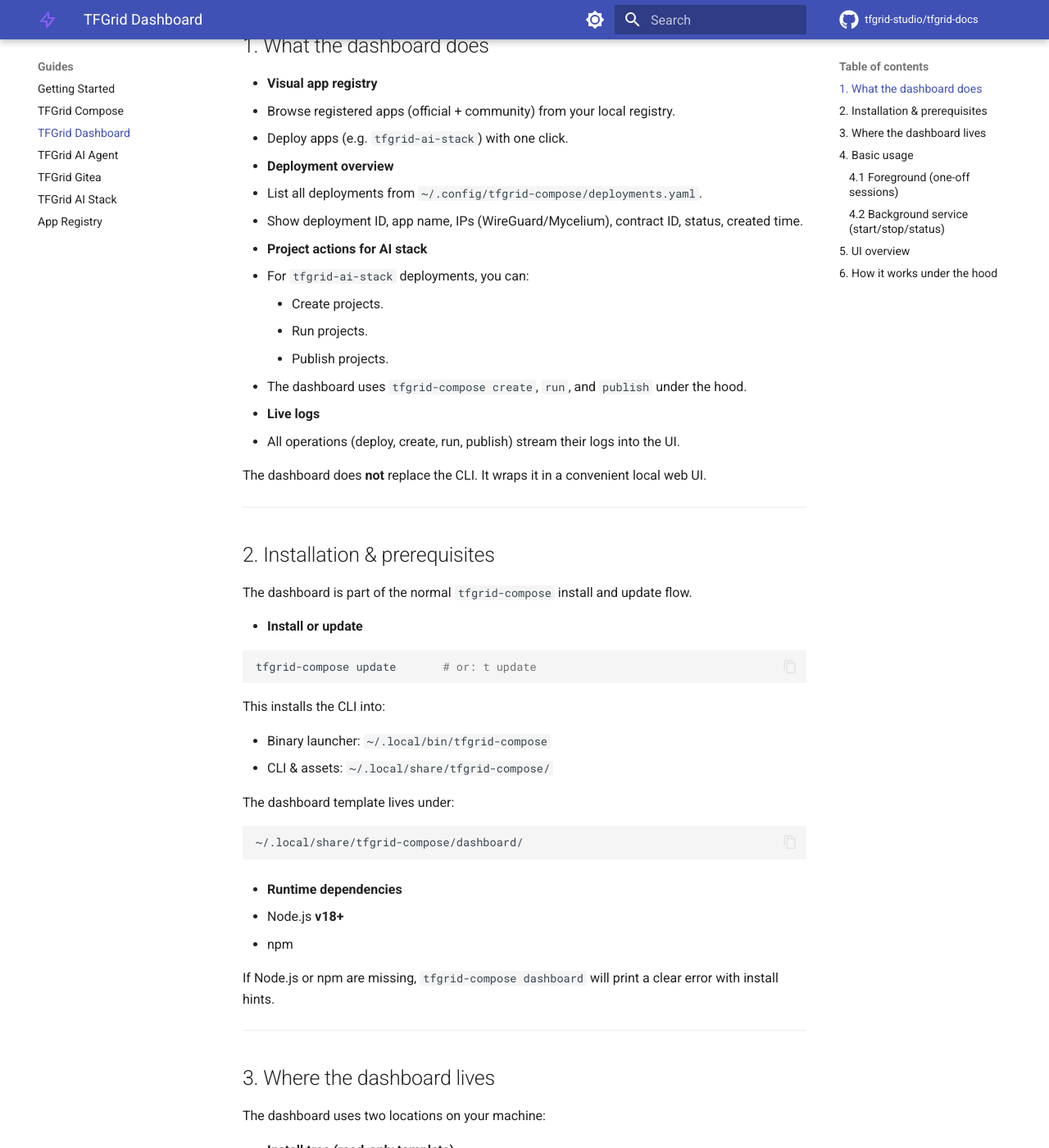
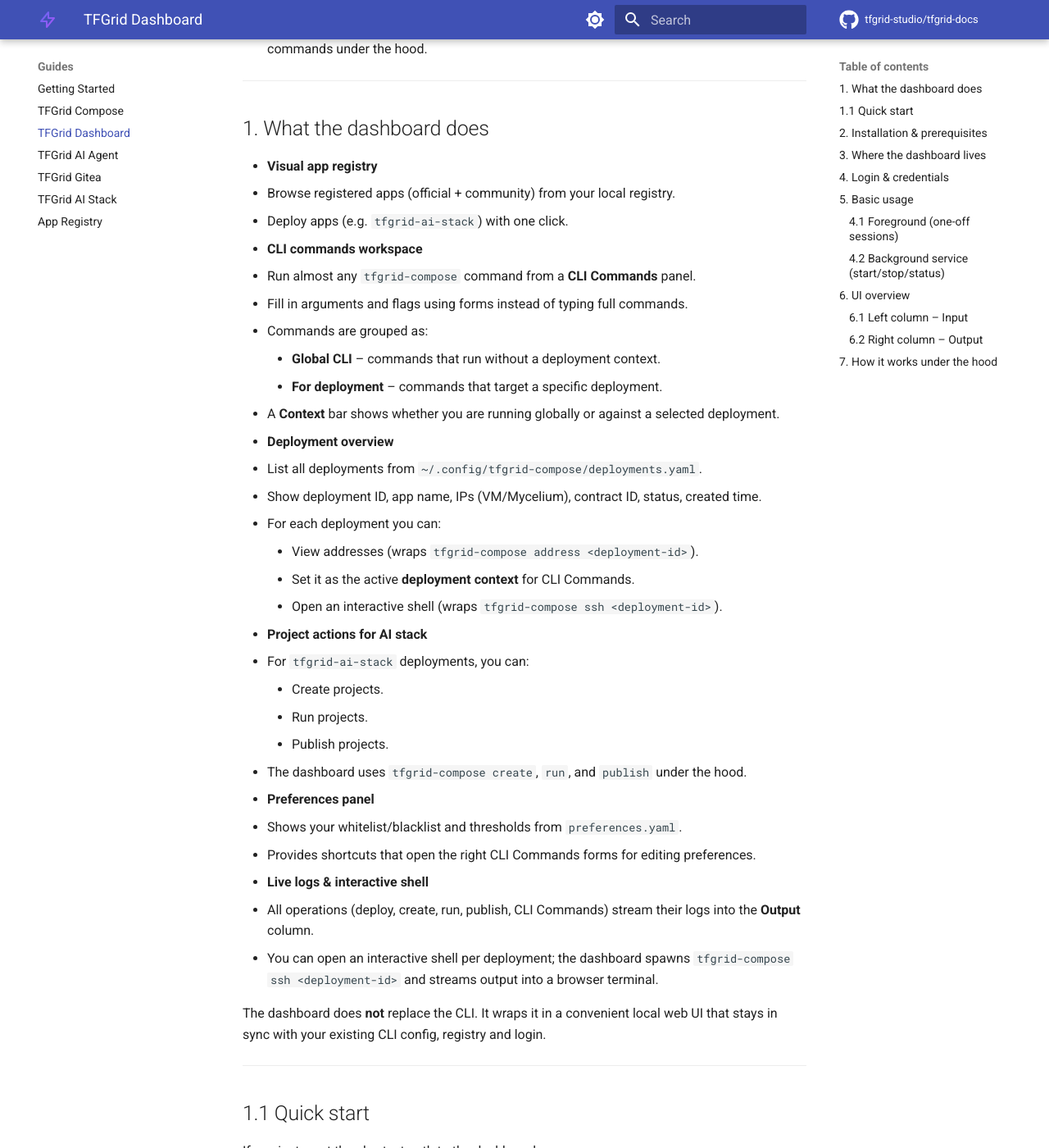
Before and after one commit to tfgrid-studio/tfgrid-docs, an MkDocs documentation site: the page built from docs/guides/tfgrid-dashboard.md, in a window 1280 px wide and 1400 px high, scrolled down 390 px. Shown: the whole window at 82% size. Built offline with MkDocs 1.6.1 and Material for MkDocs 9.7.7, drawn with Linux system fonts in a browser that asks for light colours; comment, search, counter and statistics services are not loaded; the version menu is left out; some of the changed text lies outside the part shown.

Commit message:
docs: Enhance TFGrid Dashboard guide with CLI commands workspace and interactive shell details

````diff
--- a/docs/guides/tfgrid-dashboard.md
+++ b/docs/guides/tfgrid-dashboard.md
@@ -4,7 +4,10 @@
 
 This guide explains how to use the `tfgrid-compose` local dashboard to manage apps and deployments visually.
 
-The dashboard is a thin web UI on top of the existing CLI, config, and registry files.
+The dashboard is a thin web UI on top of the existing CLI, config, and registry files. You can:
+
+- Use the **command-line interface (CLI)** directly, _or_
+- Use the **TFGrid Studio Dashboard** as a user-friendly browser UI that calls the same commands under the hood.
 
 ---
 
@@ -14,9 +17,21 @@
   - Browse registered apps (official + community) from your local registry.
   - Deploy apps (e.g. `tfgrid-ai-stack`) with one click.
 
+- **CLI commands workspace**
+  - Run almost any `tfgrid-compose` command from a **CLI Commands** panel.
+  - Fill in arguments and flags using forms instead of typing full commands.
+  - Commands are grouped as:
+    - **Global CLI** – commands that run without a deployment context.
+    - **For deployment** – commands that target a specific deployment.
+  - A **Context** bar shows whether you are running globally or against a selected deployment.
+
 - **Deployment overview**
   - List all deployments from `~/.config/tfgrid-compose/deployments.yaml`.
-  - Show deployment ID, app name, IPs (WireGuard/Mycelium), contract ID, status, created time.
+  - Show deployment ID, app name, IPs (VM/Mycelium), contract ID, status, created time.
+  - For each deployment you can:
+    - View addresses (wraps `tfgrid-compose address <deployment-id>`).
+    - Set it as the active **deployment context** for CLI Commands.
+    - Open an interactive shell (wraps `tfgrid-compose ssh <deployment-id>`).
 
 - **Project actions for AI stack**
   - For `tfgrid-ai-stack` deployments, you can:
@@ -25,10 +40,34 @@
     - Publish projects.
   - The dashboard uses `tfgrid-compose create`, `run`, and `publish` under the hood.
 
-- **Live logs**
-  - All operations (deploy, create, run, publish) stream their logs into the UI.
+- **Preferences panel**
+  - Shows your whitelist/blacklist and thresholds from `preferences.yaml`.
+  - Provides shortcuts that open the right CLI Commands forms for editing preferences.
 
-The dashboard does **not** replace the CLI. It wraps it in a convenient local web UI.
+- **Live logs & interactive shell**
+  - All operations (deploy, create, run, publish, CLI Commands) stream their logs into the **Output** column.
+  - You can open an interactive shell per deployment; the dashboard spawns `tfgrid-compose ssh <deployment-id>` and streams output into a browser terminal.
+
+The dashboard does **not** replace the CLI. It wraps it in a convenient local web UI that stays in sync with your existing CLI config, registry and login.
+
+---
+
+## 1.1 Quick start
+
+If you just want the shortest path to the dashboard:
+
+```bash
+# 1) Install / update tfgrid-compose
+tfgrid-compose update           # or: t update
+
+# 2) Login once with the CLI (required before deploying)
+tfgrid-compose login
+
+# 3) Start the local dashboard
+t dashboard                     # or: tfgrid-compose dashboard
+```
+
+Then open the printed `http://localhost:PORT` URL in your browser.
 
 ---
 
@@ -86,7 +125,25 @@
 
 ---
 
-## 4. Basic usage
+## 4. Login & credentials
+
+The dashboard does **not** introduce a separate browser login. It reuses the same identity and configuration that you already use with the CLI.
+
+- Before deploying or running anything from the dashboard, run once in a terminal:
+
+  ```bash
+  tfgrid-compose login
+  ```
+
+- The dashboard then:
+  - Uses the same key material and config files as `tfgrid-compose`.
+  - Respects your network preferences, whitelists/blacklists, and patterns.
+
+If you can successfully deploy from the CLI, the dashboard will be able to deploy with the same credentials.
+
+---
+
+## 5. Basic usage
 
 ### 4.1 Foreground (one-off sessions)
 
@@ -185,7 +242,7 @@
 
 ---
 
-## 5. UI overview
+## 6. UI overview
 
 Once the server is running, open the dashboard in your browser:
 
@@ -193,39 +250,73 @@
 http://localhost:<port from status>
 ```
 
-The UI is a single-page app with three main areas:
+The UI is a split-screen single-page app with two columns:
 
-- **Apps panel**
+- **Left: Input (apps, commands, deployments, preferences)**
+- **Right: Output (logs and shell)**
+
+### 6.1 Left column – Input
+
+- **Apps from Registry**
   - Lists registry apps from `~/.config/tfgrid-compose/registry/apps.yaml`.
-  - One-click deploy buttons for each app.
+  - One-click **Deploy** buttons for each app.
+
+- **CLI Commands workspace**
+  - A primary panel titled **CLI Commands**.
+  - Shows a **Context** bar at the top:
+    - "Global (tfgrid-compose)" when no deployment is selected.
+    - The selected deployment ID (and app name) when a deployment is in context.
+  - Commands are listed in two groups:
+    - **Global CLI** – runs without deployment context.
+    - **For deployment** – uses the selected deployment ID for commands like `status`, `logs`, `ssh`, `address`, `exec`.
+  - Selecting a deployment in the **Deployments** table automatically updates the context and pre-fills deployment-scoped commands with the right ID.
+  - When you click a command:
+    - A detail form opens on the right side of the CLI Commands panel.
+    - You can fill in arguments and flags.
+    - A preview shows the exact CLI command (e.g. `tfgrid-compose ssh <deployment-id>`).
 
 - **Deployments table**
   - Lists deployments from `~/.config/tfgrid-compose/deployments.yaml`.
   - Shows:
     - Deployment ID
     - App name
-    - IPs (vm_ip, mycelium_ip)
+    - Status
+    - IPs (`vm_ip`, `mycelium_ip`)
     - Contract ID
-    - Status
-    - Created time
-  - For each deployment:
-    - **Address** button → wraps `tfgrid-compose address <deployment-id>` and shows all URLs.
+  - Per-deployment actions include:
+    - **Address** → wraps `tfgrid-compose address <deployment-id>` and shows all URLs.
+    - **Commands** → sets this deployment as the current **context** for CLI Commands.
+    - **Connect** → opens an interactive shell (see below).
+  - For `tfgrid-ai-stack` deployments, additional project actions appear (Create/Run/Publish), as described earlier.
 
-- **TFGrid AI Stack actions**
-  - For deployments of `tfgrid-ai-stack`, extra controls appear:
-    - Project name input.
-    - Buttons:
-      - **Create** → `tfgrid-compose create <project>`
-      - **Run** → `tfgrid-compose run <project>`
-      - **Publish** → `tfgrid-compose publish <project>`
-  - These actions internally:
-    - Select the deployment (`tfgrid-compose select <deployment-id>`).
-    - Run the corresponding command.
-  - All output is streamed to the log panel in the dashboard.
+- **Preferences panel**
+  - Shows:
+    - Whitelist nodes/farms
+    - Blacklist nodes/farms
+    - Thresholds (CPU, disk, uptime)
+  - Includes buttons like **Edit in CLI Commands** that:
+    - Jump you into the right CLI Commands form for `whitelist`/`blacklist`.
+    - After running a preferences command, the panel auto-refreshes to reflect the new state.
+
+### 6.2 Right column – Output
+
+- **Job Output panel**
+  - Shows live logs for any background job started from the dashboard:
+    - App deploys (up)
+    - Project actions (create, run, publish)
+    - CLI Commands
+  - Logs preserve ANSI colors where possible, similar to the terminal.
+  - The subtitle shows job status and, when known, the associated deployment ID.
+
+- **Interactive Shell panel**
+  - Opened via **Connect** on a deployment row.
+  - Spawns `tfgrid-compose ssh <deployment-id>` on the backend and streams output to the browser using Server-Sent Events.
+  - You can type commands into the input box; each line is sent to the remote shell.
+  - Closing the shell panel terminates the underlying ssh process.
 
 ---
 
-## 6. How it works under the hood
+## 7. How it works under the hood
 
 - The dashboard backend is a small Node.js server installed with tfgrid-compose.
 - It reads existing CLI state and registry files:
````
